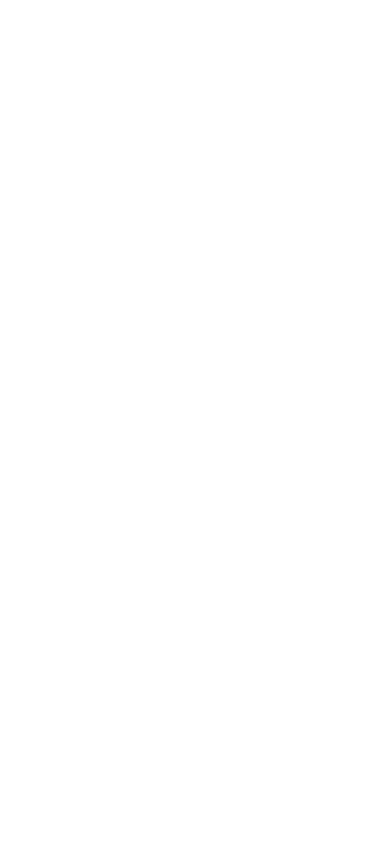
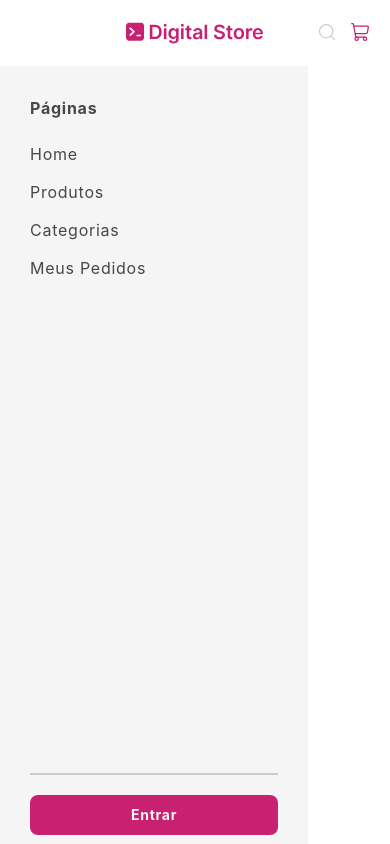
Before and after one commit to aline-mmiranda/projeto-digital-store, a React (Vite) app: page / in a window 390 px wide. Both pictures are taken after a click on the icon 32 px from the left and 32 px from the top of the page. Built offline with nearby package versions, Linux system fonts and the light colour scheme.

Commit message:
feat(header): cria menu lateral mobile com links de navegação

```diff
--- a/src/components/Header.jsx
+++ b/src/components/Header.jsx
@@ -3,12 +3,18 @@ import Logo from "./Logo";
 import SearchField from "./SearchField";
 import Icons from "./Icons";
 import { useState } from "react";
+import SideMenu from "./SideMenu";
 
-function Header() {
+const Header = () => {
   const [showSearch, setShowSearch] = useState(false);
+  const [showMenu, setShowMenu] = useState(false);
 
   function handleSearchClick() {
     setShowSearch(!showSearch);
+  }
+
+  function handleMenuClick() {
+    setShowMenu(!showMenu);
   }
   return (
     <>
@@ -18,6 +24,7 @@ function Header() {
           icon={Menu}
           color="var(--color-dark-gray)"
           strokeWidth={2}
+          onClick={handleMenuClick}
         />
         <Logo
           className="absolute left-1/2 -translate-x-1/2"
@@ -40,8 +47,9 @@ function Header() {
         </div>
       </header>
       {showSearch && <SearchField />}
+      {showMenu && <SideMenu />}
     </>
   );
-}
+};
 
 export default Header;
--- a/src/components/Icons.jsx
+++ b/src/components/Icons.jsx
@@ -1,4 +1,4 @@
-function Icons({
+const Icons = ({
   icon: Icon,
   color,
   size = 24,
@@ -6,7 +6,7 @@ function Icons({
   opacity,
   className,
   ...props
-}) {
+}) => {
   return (
     <Icon
       color={color}
--- a/src/components/Logo.jsx
+++ b/src/components/Logo.jsx
@@ -1,4 +1,4 @@
-function Logo({ color, ...props }) {
+const Logo = ({ color, ...props }) => {
   return (
     <>
       <svg
--- a/src/components/SearchField.jsx
+++ b/src/components/SearchField.jsx
@@ -1,10 +1,9 @@
 import { Search } from "lucide-react";
 import Icons from "./Icons";
 
-function SearchField() {
+const SearchField = () => {
   return (
     <>
-
       <div className="fixed top-[66.5px] px-7.5 w-full">
         <input
           type="text"
@@ -20,6 +19,6 @@ function SearchField() {
       </div>
     </>
   );
-}
+};
 
 export default SearchField;
--- /dev/null
+++ b/src/components/SideMenu.jsx
@@ -0,0 +1,43 @@
+const SideMenu = () => {
+  return (
+    <>
+      <div className="w-77 h-screen p-7.5 bg-light-gray-3 flex flex-col justify-between fixed top-16.5 left-0 z-100">
+        <nav>
+          <span className="font-bold text-[16px] leading-6 tracking-[0.75px] text-dark-gray-2">
+            Páginas
+          </span>
+          <ul className="flex flex-col gap-2.5 mt-5">
+            <li className="text-[16px] leading-7 tracking-[0.75px] text-dark-gray-2">
+              <a href="">Home</a>
+            </li>
+            <li className="text-[16px] leading-7 tracking-[0.75px] text-dark-gray-2">
+              <a href="">Produtos</a>
+            </li>
+            <li className="text-[16px] leading-7 tracking-[0.75px] text-dark-gray-2">
+              <a href="">Categorias</a>
+            </li>
+            <li className="text-[16px] leading-7 tracking-[0.75px] text-dark-gray-2">
+              <a href="">Meus Pedidos</a>
+            </li>
+          </ul>
+        </nav>
+        <div>
+          <hr className="w-62 border border-light-gray-2" />
+          <div className="flex flex-col justify-center items-center gap-4.25 mt-5">
+            <button className="w-62 h-10 bg-primary rounded-lg font-bold text-[14px] leading-5.5 tracking-[0.75px] horizontal-align-center vertical-align-middle text-light-gray-3">
+              Entrar
+            </button>
+            <a
+              href=""
+              className="text-[16px] leading-7 tracking-[0.75px] underline decoration-solid text-dark-gray-2"
+            >
+              Cadastre-se
+            </a>
+          </div>
+        </div>
+      </div>
+    </>
+  );
+};
+
+export default SideMenu;
```
Lines whose indentation alone changed are shown as unchanged.
